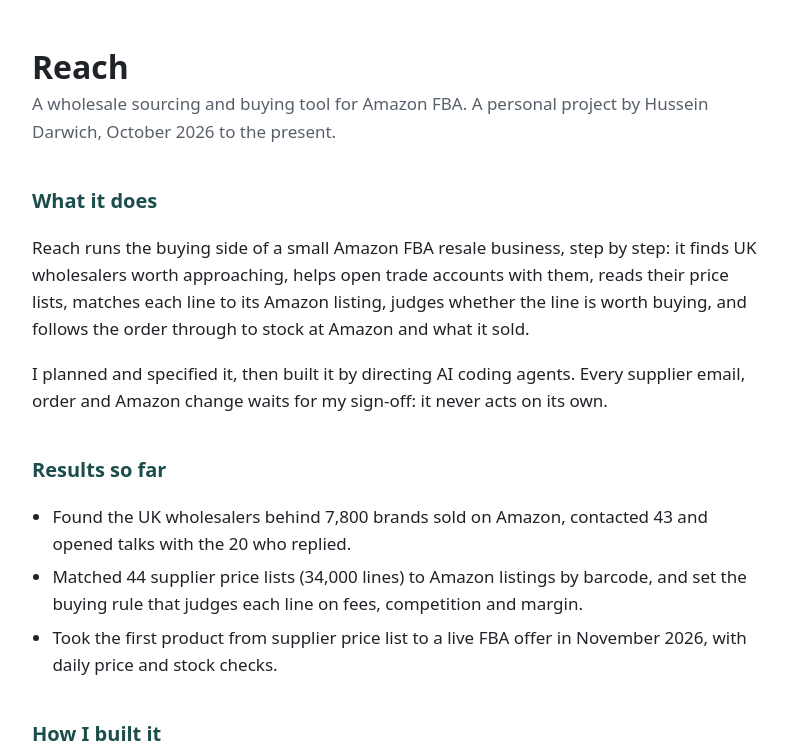
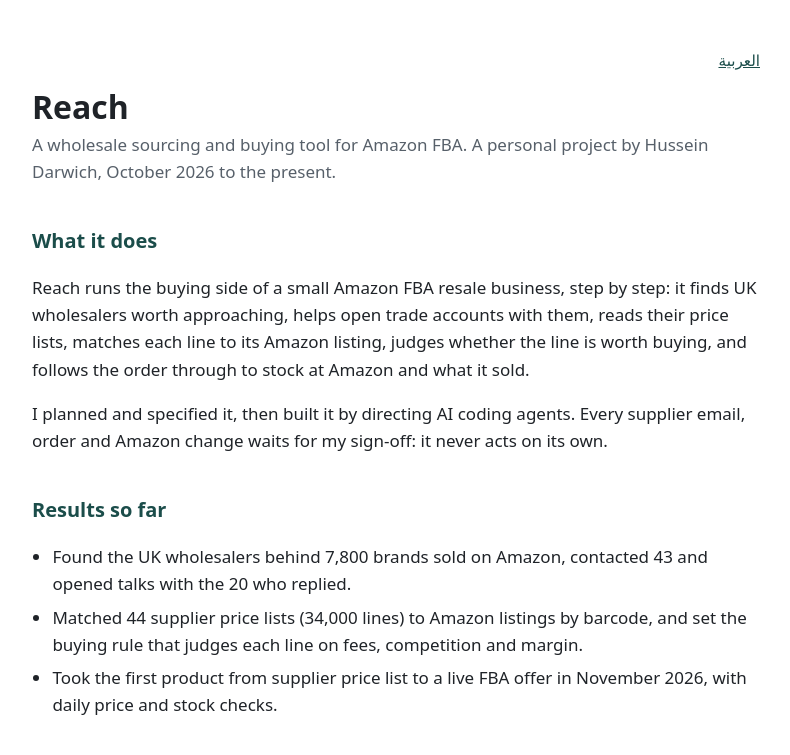
Before and after one commit to husseindar/reach, a plain HTML site: page index.html in a window 1280 px wide. Shown: the top 755 px of the page, without its empty margins (244-1034 px from the left). Drawn offline with Linux system fonts and the light colour scheme.

Commit message:
Link the English and Arabic pages to each other
A small language switch at the top of each page, plus hreflang
alternate links so search engines pair the two.

Co-Authored-By: Claude Opus 5.5 <noreply@anthropic.com>

```diff
--- a/index.html
+++ b/index.html
@@ -5,6 +5,8 @@
 <meta name="viewport" content="width=device-width, initial-scale=1">
 <title>Reach</title>
 <meta name="description" content="Reach: a wholesale sourcing and buying tool for Amazon FBA, planned by Hussein Darwich and built by directing AI coding agents.">
+<link rel="alternate" hreflang="en-GB" href="https://husseindar.github.io/reach/">
+<link rel="alternate" hreflang="ar" href="https://husseindar.github.io/reach/ar.html">
 <style>
   :root { --ink: #1f2328; --muted: #57606a; --line: #d0d7de; --bg: #ffffff; --accent: #1b4d4a; }
   @media (prefers-color-scheme: dark) {
@@ -25,10 +27,13 @@
   figcaption { color: var(--muted); font-size: 0.9rem; margin-top: 6px; }
   .note { border-left: 3px solid var(--line); padding: 4px 0 4px 12px; color: var(--muted); font-size: 0.95rem; }
   footer { margin-top: 48px; color: var(--muted); font-size: 0.9rem; }
+  .lang { margin: 0 0 16px; text-align: end; font-size: 0.95rem; }
+  .lang a { color: var(--accent); }
 </style>
 </head>
 <body>
 <main>
+  <p class="lang"><a href="ar.html" lang="ar" hreflang="ar">العربية</a></p>
   <h1>Reach</h1>
   <p class="sub">A wholesale sourcing and buying tool for Amazon FBA. A personal project by Hussein Darwich, October 2026 to the present.</p>
 
```
Also changed, not shown: ar.html (+5 -0 lines).
